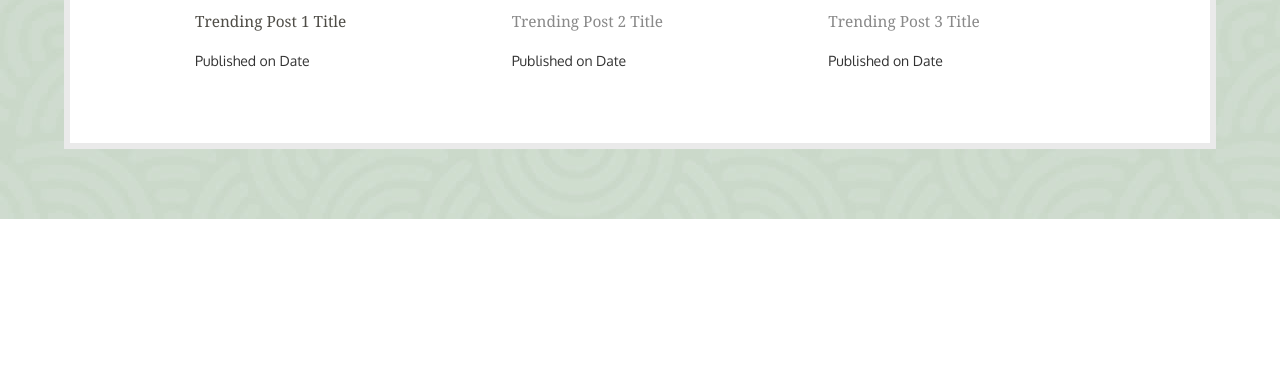
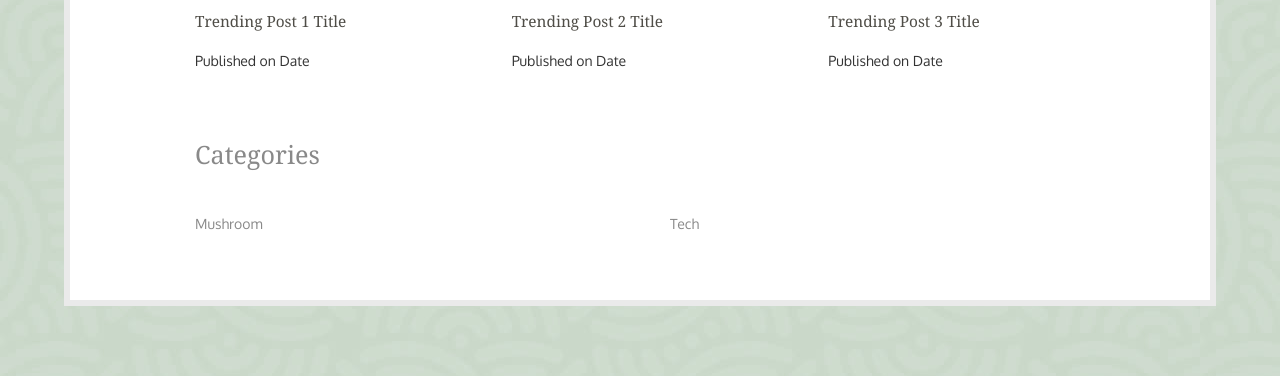
Before and after one commit to ryandagley/mycologeek-website, a Flask app: page /blog.html in a window 1280 px wide. Shown: the part 1059-1435 px from the top of the page. Before the commit the page ends 1278 px from the top, so only its background shows below. Run offline with Flask 3, Linux system fonts and the light colour scheme; some libraries are stand-ins or nearby versions.

Commit message:
Adds a list of all the tags to blog lander

```diff
--- a/templates/blog.html
+++ b/templates/blog.html
@@ -126,20 +126,41 @@
             <h4><a href="">Trending Post 1 Title</a></h4>
             <p>Published on Date</p>
         </div>
-
         <div class="col-md-4 trending-post">
             <a href="">
                 <img src="TRENDING_POST_2_IMAGE" alt="Trending Post 2" class="img-responsive">
             </a>
-                    <h4><a href=""></a>Trending Post 2 Title</h4>
+            <h4><a href="">Trending Post 2 Title</a></h4>
             <p>Published on Date</p>
         </div>
         <div class="col-md-4 trending-post">
             <a href="">
                 <img src="TRENDING_POST_3_IMAGE" alt="Trending Post 3" class="img-responsive">
             </a>
-                    <h4><a href=""></a>Trending Post 3 Title</h4>
+            <h4><a href="">Trending Post 3 Title</a></h4>
             <p>Published on Date</p>
+        </div>
+    </div>
+</div>
+
+<!-- Categories Section -->
+<div class="trending-now">
+    <h2>Categories</h2>
+    <div class="row">
+        <!-- Mushroom Category Column -->
+        <div class="col-md-6">
+            <h3>Mushroom</h3>
+            <ul id="mushroom-tags">
+                <!-- Mushroom tags will be dynamically generated here -->
+            </ul>
+        </div>
+
+        <!-- Tech Category Column -->
+        <div class="col-md-6">
+            <h3>Tech</h3>
+            <ul id="tech-tags">
+                <!-- Tech tags will be dynamically generated here -->
+            </ul>
         </div>
     </div>
 </div>
@@ -170,20 +191,22 @@
         const response = await fetch('https://dvt5d6vfgi.execute-api.us-west-2.amazonaws.com/dev/blog/');
         const responseData = await response.json();
 
-        // If the API response contains a body that is a stringified JSON, parse it
-        const data = JSON.parse(responseData.body);
+        // Parse the response data
+        const data = JSON.parse(responseData.body); // Parse the body field if it's a string
 
-        console.log("Parsed blog post data:", data);
+        // Create two sets to collect all tags for Mushroom and Tech categories
+        let mushroomTags = new Set();
+        let techTags = new Set();
 
+        // Main Post (Latest Post)
         if (data.length > 0) {
-            // Main Post (Latest)
             const latestPost = data[0];
             document.querySelector('.main-post img').src = latestPost.FeaturedImageURL;
             document.querySelector('.main-post-overlay h1').innerHTML = `<a href="/blog/${latestPost.PostID}">${latestPost.Title}</a>`;
             document.querySelector('.main-post-overlay p').innerText = `by ${latestPost.Author} | Published on ${latestPost.Date}`;
-            document.querySelector('.main-post a').href = `/blog/${latestPost.PostID}`;  // Make the image clickable
+            document.querySelector('.main-post a').href = `/blog/${latestPost.PostID}`;
 
-            // Featured Tech and Mushroom Posts
+            // Featured Posts (Tech and Mushroom)
             const techPost = data.find(post => post.Category === 'Tech');
             const mushroomPost = data.find(post => post.Category === 'Mushroom');
 
@@ -191,36 +214,51 @@
                 document.querySelectorAll('.featured-post')[0].querySelector('img').src = techPost.FeaturedImageURL;
                 document.querySelectorAll('.featured-post')[0].querySelector('h3').innerHTML = `<a href="/blog/${techPost.PostID}">${techPost.Title}</a>`;
                 document.querySelectorAll('.featured-post')[0].querySelector('p').innerText = `by ${techPost.Author} | Published on ${techPost.Date}`;
-                document.querySelectorAll('.featured-post')[0].querySelector('a').href = `/blog/${techPost.PostID}`;  // Make the image clickable
+                document.querySelectorAll('.featured-post')[0].querySelector('a').href = `/blog/${techPost.PostID}`;
             }
 
             if (mushroomPost) {
                 document.querySelectorAll('.featured-post')[1].querySelector('img').src = mushroomPost.FeaturedImageURL;
                 document.querySelectorAll('.featured-post')[1].querySelector('h3').innerHTML = `<a href="/blog/${mushroomPost.PostID}">${mushroomPost.Title}</a>`;
                 document.querySelectorAll('.featured-post')[1].querySelector('p').innerText = `by ${mushroomPost.Author} | Published on ${mushroomPost.Date}`;
-                document.querySelectorAll('.featured-post')[1].querySelector('a').href = `/blog/${mushroomPost.PostID}`;  // Make the image clickable
+                document.querySelectorAll('.featured-post')[1].querySelector('a').href = `/blog/${mushroomPost.PostID}`;
             }
 
-            // Trending Posts
+            // Trending Posts (Index starts from 1 to 3)
             for (let i = 1; i < 4; i++) {
                 const trendingPost = data[i];
                 if (trendingPost) {
-                    const trendingPostContainer = document.querySelectorAll('.trending-post')[i - 1];
-
-                    // Update image and image link
-                    const imgLink = trendingPostContainer.querySelector('a'); // The <a> wrapping the image
-                    imgLink.href = `/blog/${trendingPost.PostID}`;
-                    imgLink.querySelector('img').src = trendingPost.FeaturedImageURL;
-
-                    // Update title and title link
-                    const titleLink = trendingPostContainer.querySelector('h4 a'); // The <a> inside the h4
-                    titleLink.href = `/blog/${trendingPost.PostID}`;
-                    titleLink.innerText = trendingPost.Title;
-
-                    // Update publication info
-                    trendingPostContainer.querySelector('p').innerText = `by ${trendingPost.Author} | Published on ${trendingPost.Date}`;
+                    document.querySelectorAll('.trending-post img')[i - 1].src = trendingPost.FeaturedImageURL;
+                    document.querySelectorAll('.trending-post h4')[i - 1].innerHTML = `<a href="/blog/${trendingPost.PostID}">${trendingPost.Title}</a>`;
+                    document.querySelectorAll('.trending-post p')[i - 1].innerText = `by ${trendingPost.Author} | Published on ${trendingPost.Date}`;
+                    document.querySelectorAll('.trending-post a')[i - 1].href = `/blog/${trendingPost.PostID}`;
                 }
             }
+
+            // Process All Posts to extract Tags for Categories Section
+            data.forEach(post => {
+                // Collect tags for the "Mushroom" category
+                if (post.Category === 'Mushroom' && post.Tags) {
+                    post.Tags.forEach(tag => mushroomTags.add(tag));
+                }
+
+                // Collect tags for the "Tech" category
+                if (post.Category === 'Tech' && post.Tags) {
+                    post.Tags.forEach(tag => techTags.add(tag));
+                }
+            });
+
+            // Display Mushroom category tags
+            const mushroomTagsContainer = document.getElementById('mushroom-tags');
+            mushroomTags.forEach(tag => {
+                mushroomTagsContainer.innerHTML += `<li><a href="/tags/${tag}">${tag}</a></li>`;
+            });
+
+            // Display Tech category tags
+            const techTagsContainer = document.getElementById('tech-tags');
+            techTags.forEach(tag => {
+                techTagsContainer.innerHTML += `<li><a href="/tags/${tag}">${tag}</a></li>`;
+            });
 
         } else {
             console.error('No posts found');
```
Also changed, not shown: templates/tag.html (added). Lines whose indentation alone changed are shown as unchanged.
